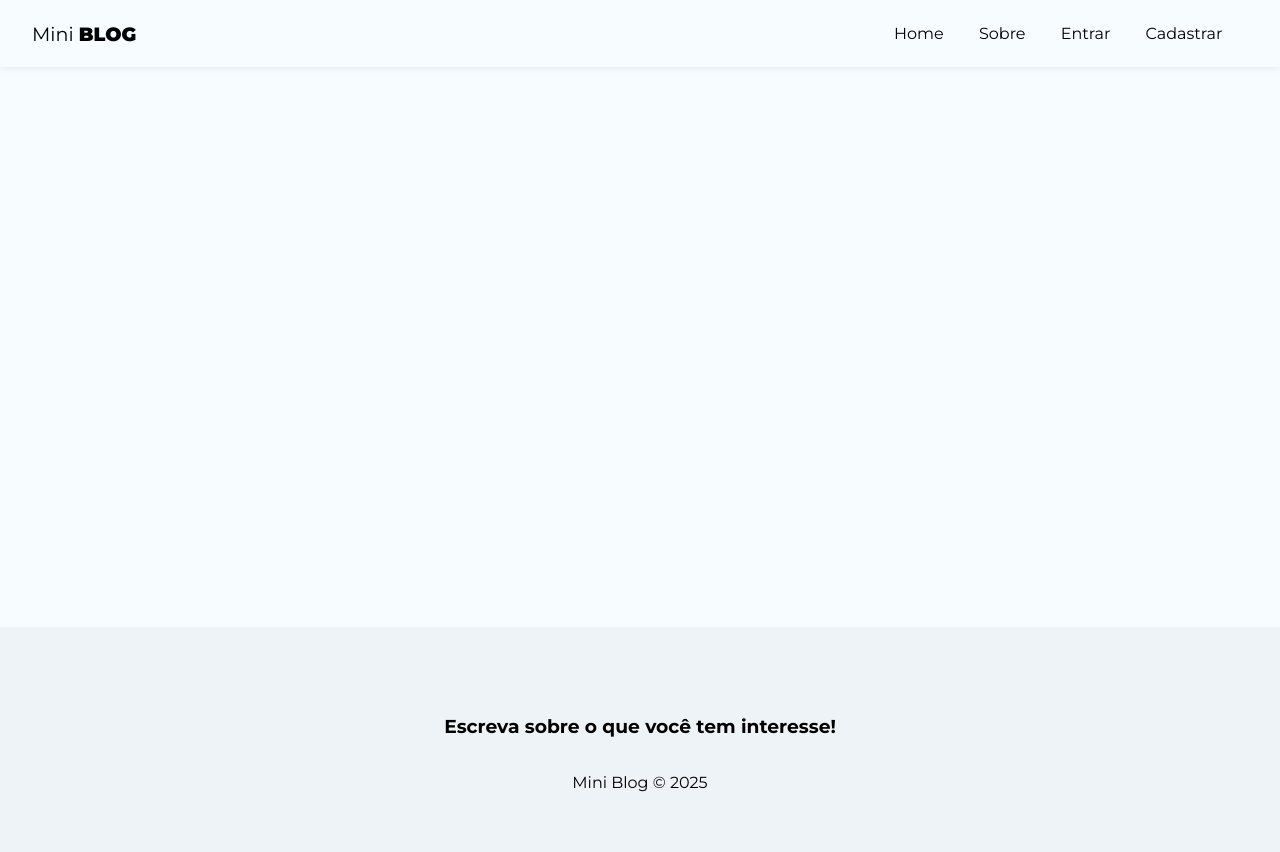
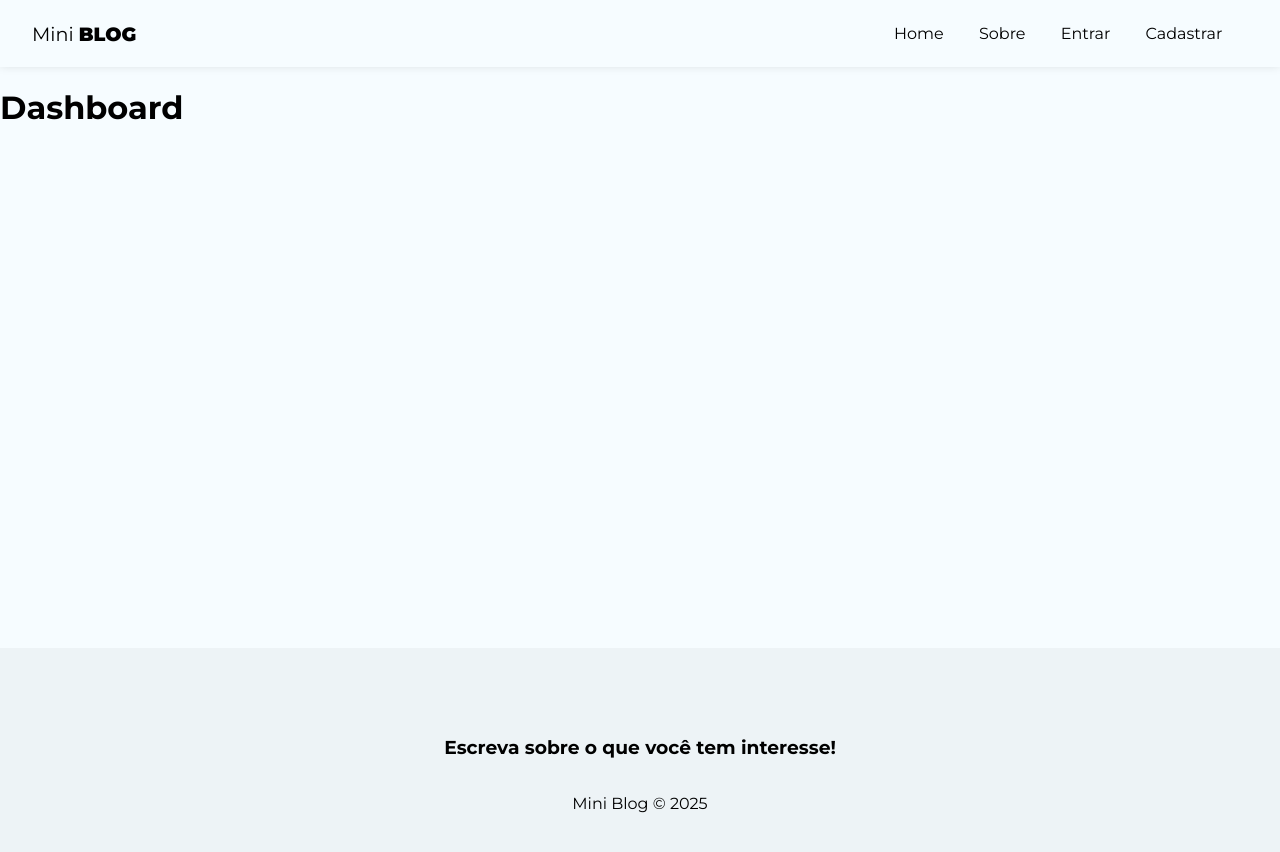
Before and after one commit to leandro-SI/mini-blog-react, a React (Create React App) app: page /dashboard in a window 1280 px wide. Shown: the top 852 px of the page. Built offline with nearby package versions, Linux system fonts and the light colour scheme; no server answers.

Commit message:
links para usuário autenticado

```diff
--- a/src/App.js
+++ b/src/App.js
@@ -18,6 +18,8 @@
 import Footer from './components/Footer';
 import Login from './pages/Login/Login';
 import Register from './pages/Register/Register';
+import CreatePost from './pages/CreatePost/CreatePost';
+import Dashboard from './pages/Dashboard/Dashboard';
 
 function App() {
 
@@ -41,7 +43,7 @@
 
   return (
     <div className="App">
-      <AuthProvider value={ user } >
+      <AuthProvider value={ {user} } >
         <BrowserRouter>
           <Navbar />
           <div className='container'>
@@ -50,6 +52,8 @@
               <Route path='/about' element={<About />} />
               <Route path='/login' element={<Login />} />
               <Route path='/register' element={<Register />} />
+              <Route path='/posts/create' element={<CreatePost />} />
+              <Route path='/dashboard' element={<Dashboard />} />
             </Routes>
           </div>
           <Footer />
--- a/src/components/Navbar.jsx
+++ b/src/components/Navbar.jsx
@@ -1,10 +1,18 @@
 import React from 'react'
 import { NavLink } from "react-router-dom";
+
+import { useAuthentication } from "../hooks/useAuthentication";
+
+import { useAuthValue } from "../context/AuthContext";
+
 
 // CSS
 import styles from "./Navbar.module.css";
 
 const Navbar = () => {
+
+    const { user } = useAuthValue();
+
     return <nav className={styles.navbar}>
         <NavLink to='/' className={styles.brand} >
             Mini <span>Blog</span>
@@ -16,12 +24,26 @@
             <li>
                 <NavLink to='/about' className={({isActive}) => (isActive ? styles.active : "")} >Sobre</NavLink>
             </li>
+            {!user && (
+                <>
                     <li>
                         <NavLink to='/login' className={({isActive}) => (isActive ? styles.active : "")} >Entrar</NavLink>
                     </li>
                     <li>
                         <NavLink to='/register' className={({isActive}) => (isActive ? styles.active : "")} >Cadastrar</NavLink>
                     </li>
+                </>
+            )}
+            {user && (
+                <>
+                    <li>
+                        <NavLink to='/posts/create' className={({isActive}) => (isActive ? styles.active : "")} >Novo Post</NavLink>
+                    </li>
+                    <li>
+                        <NavLink to='/dashboard' className={({isActive}) => (isActive ? styles.active : "")} >Dashboard</NavLink>
+                    </li>
+                </>
+            )}
         </ul>
     </nav>
 }
--- /dev/null
+++ b/src/pages/CreatePost/CreatePost.jsx
@@ -0,0 +1,13 @@
+import React from 'react'
+
+import styles from "./CreatePost.module.css";
+
+const CreatePost = () => {
+  return (
+    <div>
+        <h1>CreatePost</h1>
+    </div>
+  )
+}
+
+export default CreatePost
--- /dev/null
+++ b/src/pages/Dashboard/Dashboard.jsx
@@ -0,0 +1,13 @@
+import React from 'react'
+
+import styles from "./Dashboard.module.css";
+
+const Dashboard = () => {
+  return (
+    <div>
+        <h1>Dashboard</h1>
+    </div>
+  )
+}
+
+export default Dashboard
```
Also changed, not shown: src/pages/CreatePost/CreatePost.module.css (added), src/pages/Dashboard/Dashboard.module.css (added). Lines whose indentation alone changed are shown as unchanged.
